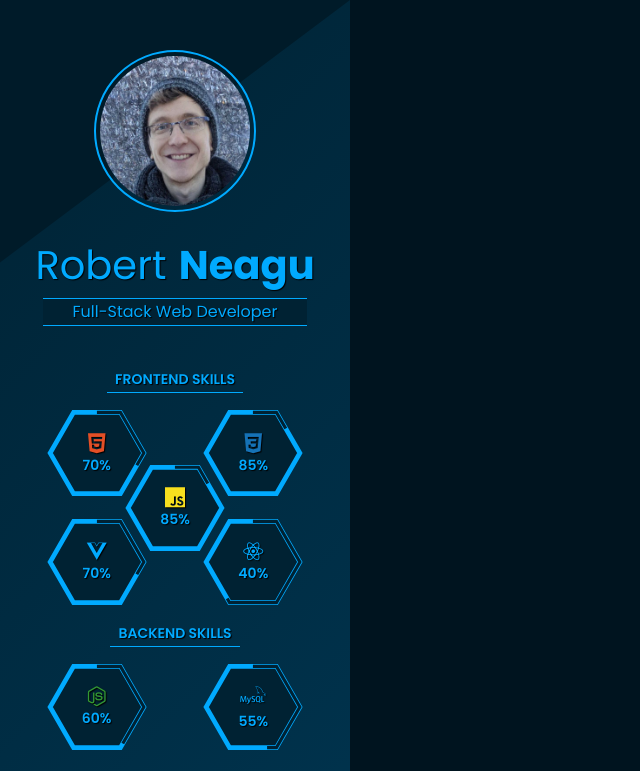
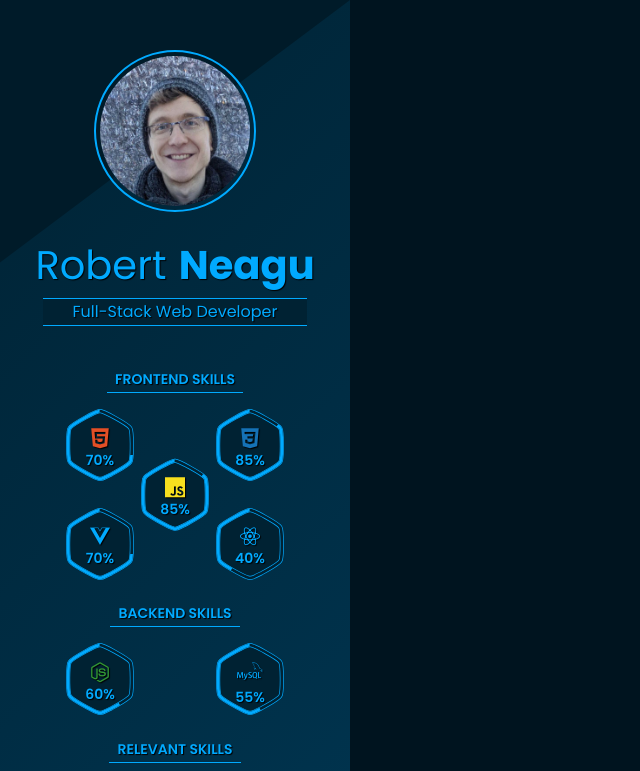
Before and after one commit to rdneagu/my-cv-source, a Vue app: page / in a window 1280 px wide. Shown: the top 771 px of the page, without its empty margins (0-640 px from the left). Built offline with nearby package versions, Linux system fonts and the light colour scheme.

Commit message:
Change skill hexagon design

```diff
--- a/src/components/SkillHex.component.vue
+++ b/src/components/SkillHex.component.vue
@@ -1,8 +1,22 @@
 <template>
   <div class="skill-wrapper">
-    <svg class="skill-hex-svg" width="100%" viewBox="-10 -10 320 300">
-      <polygon class="hex-progress" points="300,150 225,280 75,280 0,150 75,20 225,20"></polygon>
-      <polygon class="hex-bg" points="300,150 225,280 75,280 0,150 75,20 225,20" :style="{ strokeDasharray: getStrokePositionCSS }"></polygon>
+    <svg class="skill-hex-svg" width="100%" viewBox="-5 -5 59 62">
+      <path class="hex-rail" d="M47,13.9c-0.1-0.2-0.3-0.5-0.5-0.8C44.7,10.6,26.9,0.7,24.7,1c0,0-0.1,0-0.2,0c-0.1,0-0.3,0-0.3,0
+        C21.9,0.8,5.9,9.7,2.8,12.7c-0.5,0.5-0.8,1-0.9,1.4C0.8,17.3,0.7,33,1.7,37.3c0.2,0.8,0.7,1.7,1.5,2.3c2,1.7,7,4.7,11.6,7.2
+        c3.7,2,7.2,3.7,8.8,4.1c0.6,0.1,1.2,0.1,1.8,0c1.4-0.3,4.3-1.7,7.5-3.3C38,44.9,44,41.3,46,39.5c0.6-0.6,1.1-1.3,1.3-2.1
+        C48.3,33.1,48.2,16.3,47,13.9z"/>
+      <path class="hex-empty" d="M47,13.9c-0.1-0.2-0.3-0.5-0.5-0.8C44.7,10.6,26.9,0.7,24.7,1c0,0-0.1,0-0.2,0c-0.1,0-0.3,0-0.3,0
+        C21.9,0.8,5.9,9.7,2.8,12.7c-0.5,0.5-0.8,1-0.9,1.4C0.8,17.3,0.7,33,1.7,37.3c0.2,0.8,0.7,1.7,1.5,2.3c2,1.7,7,4.7,11.6,7.2
+        c3.7,2,7.2,3.7,8.8,4.1c0.6,0.1,1.2,0.1,1.8,0c1.4-0.3,4.3-1.7,7.5-3.3C38,44.9,44,41.3,46,39.5c0.6-0.6,1.1-1.3,1.3-2.1
+        C48.3,33.1,48.2,16.3,47,13.9z"/>
+      <path class="hex-progress" d="M47,13.9c-0.1-0.2-0.3-0.5-0.5-0.8C44.7,10.6,26.9,0.7,24.7,1c0,0-0.1,0-0.2,0c-0.1,0-0.3,0-0.3,0
+        C21.9,0.8,5.9,9.7,2.8,12.7c-0.5,0.5-0.8,1-0.9,1.4C0.8,17.3,0.7,33,1.7,37.3c0.2,0.8,0.7,1.7,1.5,2.3c2,1.7,7,4.7,11.6,7.2
+        c3.7,2,7.2,3.7,8.8,4.1c0.6,0.1,1.2,0.1,1.8,0c1.4-0.3,4.3-1.7,7.5-3.3C38,44.9,44,41.3,46,39.5c0.6-0.6,1.1-1.3,1.3-2.1
+        C48.3,33.1,48.2,16.3,47,13.9z" :style="{ strokeDasharray: getStrokePositionCSS }"/>
+      <!-- <polygon class="hex-progress" points="300,150 225,280 75,280 0,150 75,20 225,20"></polygon>
+      <transition @enter="slideStrokeIn">
+        <polygon class="hex-bg" points="300,150 225,280 75,280 0,150 75,20 225,20" :style="{ strokeDasharray: getStrokePositionCSS }"></polygon>
+      </transition> -->
     </svg>
     <label class="skill-name-wrapper">
       <span :id="getCamelCaseName" class="skill-name">
@@ -19,7 +33,7 @@ import _ from 'lodash';
 
 import Icon from './Icon.component.vue';
 
-const MAX_STROKE_POS = 900;
+const MAX_STROKE_POS = 153.809006;
 
 export default {
   components: { Icon },
@@ -32,9 +46,8 @@ export default {
       return this.percentage / 100;
     },
     getStrokePositionCSS() {
-      const strokeGap = MAX_STROKE_POS * this.getPercentageRatio;
-      const strokePos = MAX_STROKE_POS - strokeGap;
-      return `${strokePos} ${strokeGap}`;
+      const strokePos = MAX_STROKE_POS * this.getPercentageRatio;
+      return `${strokePos} ${MAX_STROKE_POS - strokePos}`;
     },
   },
 };
@@ -44,19 +57,21 @@ export default {
 .skill-wrapper {
   position: relative;
   .skill-hex-svg {
-    width: 100px;
-    .hex-bg, .hex-progress {
-      stroke-width: 15px;
+    width: 80px;
+    .hex-rail, .hex-empty, .hex-progress {
+      stroke: $color-cyan;
+      stroke-width: 2px;
       fill: transparent;
     }
-    .hex-progress {
-      stroke: $color-cyan;
+    .hex-rail {
+      stroke-width: 3px;
       fill: darken($color-cyan, 40%);
     }
-    .hex-bg {
-      stroke-dashoffset: 225;
+    .hex-empty {
       stroke: darken($color-cyan, 40%);
-      stroke-width: 10px;
+    }
+    .hex-progress {
+      stroke-dashoffset: -26.5;
     }
   }
   .skill-name-wrapper {
```
